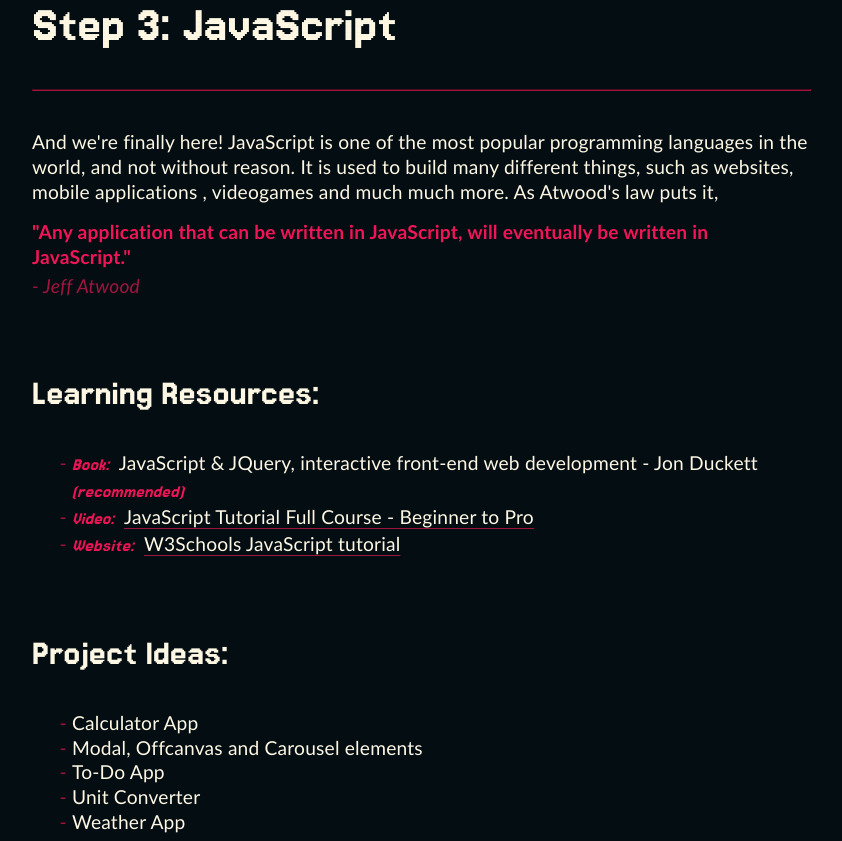
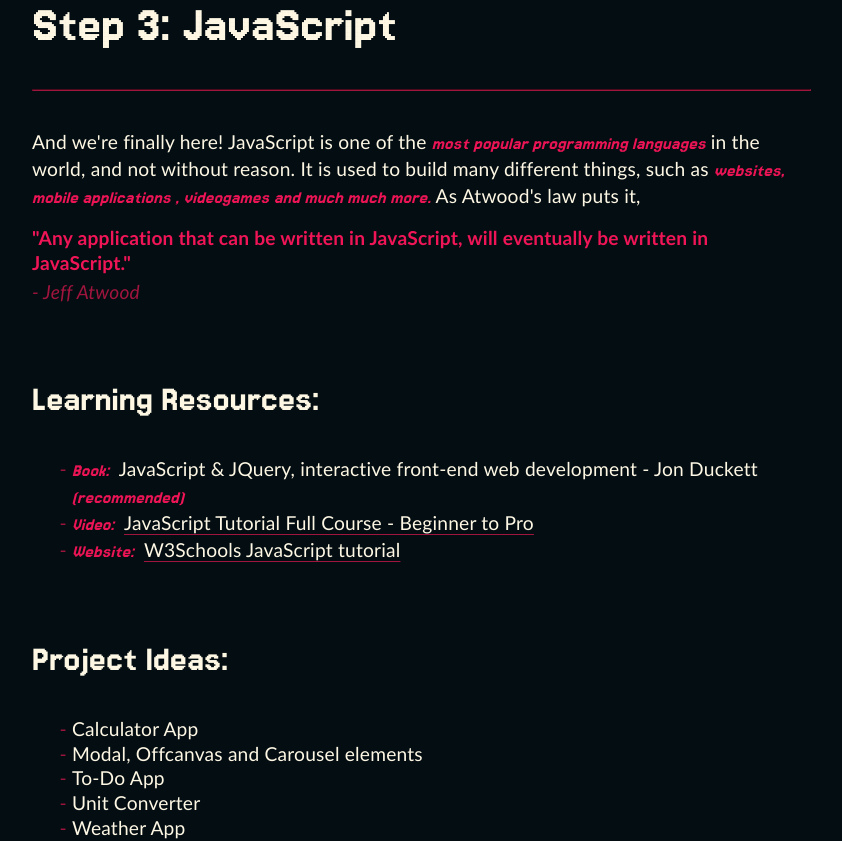
Before and after one commit to YlliLimited/Blog_Website, a React (Vite) app in the folder Blog/: page /Blog/How_to_start_web_development_as_a_beginner in a window 1280 px wide. Shown: the part 4060-4901 px from the top of the page, without its empty margins (232-1074 px from the left). Built offline with nearby package versions, Linux system fonts and the light colour scheme.

Commit message:
modified:   Blog/src/assets/Pages/Other_Blogs/How_To_Start_Web_Development_as_a_beginner.jsx

```diff
--- a/Blog/src/assets/Pages/Other_Blogs/How_To_Start_Web_Development_as_a_beginner.jsx
+++ b/Blog/src/assets/Pages/Other_Blogs/How_To_Start_Web_Development_as_a_beginner.jsx
@@ -213,9 +213,9 @@ export default () => {
             <hr className="articleContentHr"/>
             <p className="articleP">
 
-              And we're finally here! JavaScript is one of the most popular programming languages in the world,
-              and not without reason. It is used to build many different things, such as websites, mobile applications
-              , videogames and much much more. As Atwood's law puts it,
+              And we're finally here! JavaScript is one of the <em>most popular programming languages</em> in the world,
+              and not without reason. It is used to build many different things, such as <em>websites, mobile applications
+              , videogames and much much more.</em> As Atwood's law puts it,
               <div className="articleQuote">
                 "Any application that can be written in JavaScript, will eventually be written in JavaScript."
                 <div className="articleQuoteAuthor"> - Jeff Atwood</div>
```
